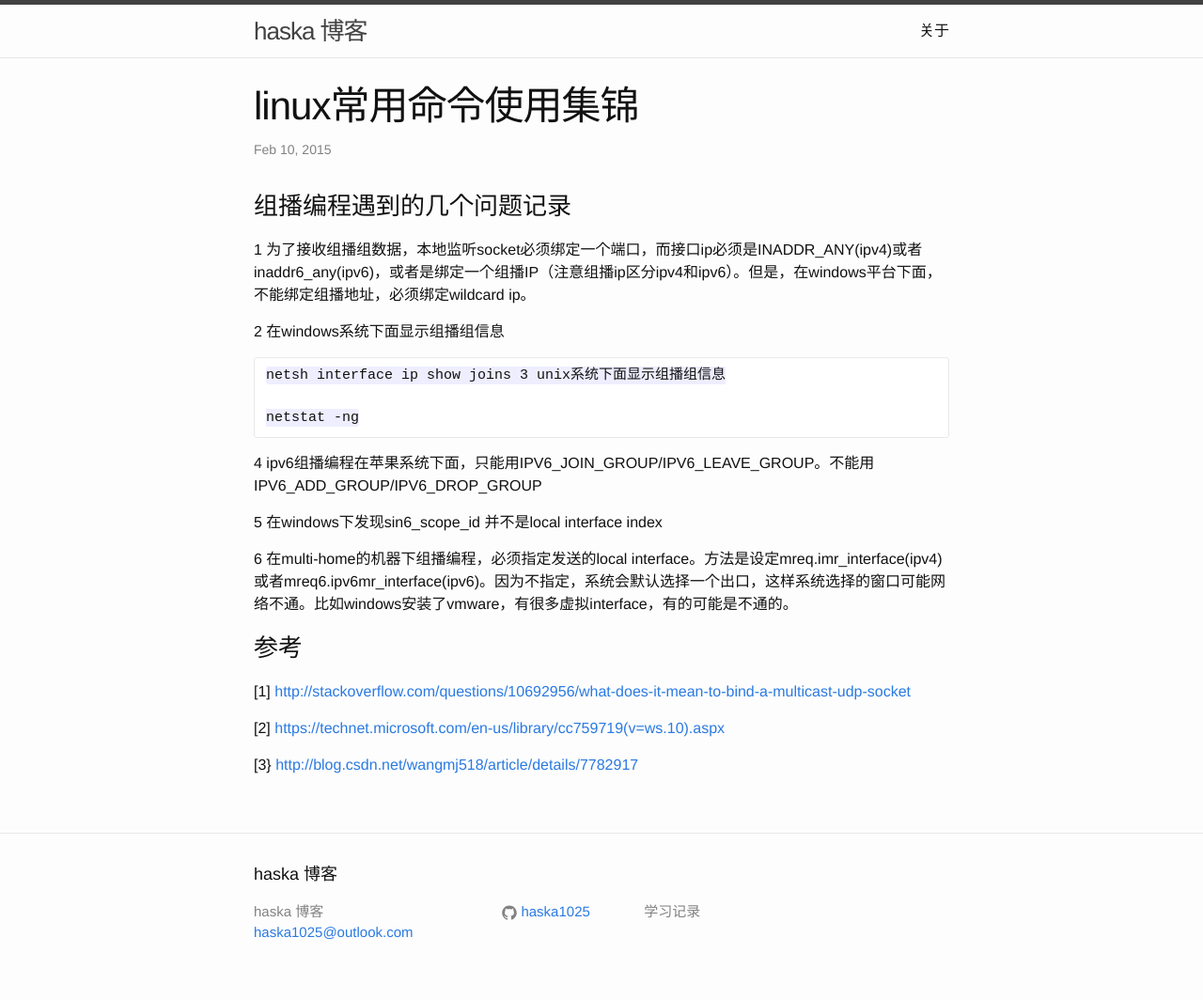
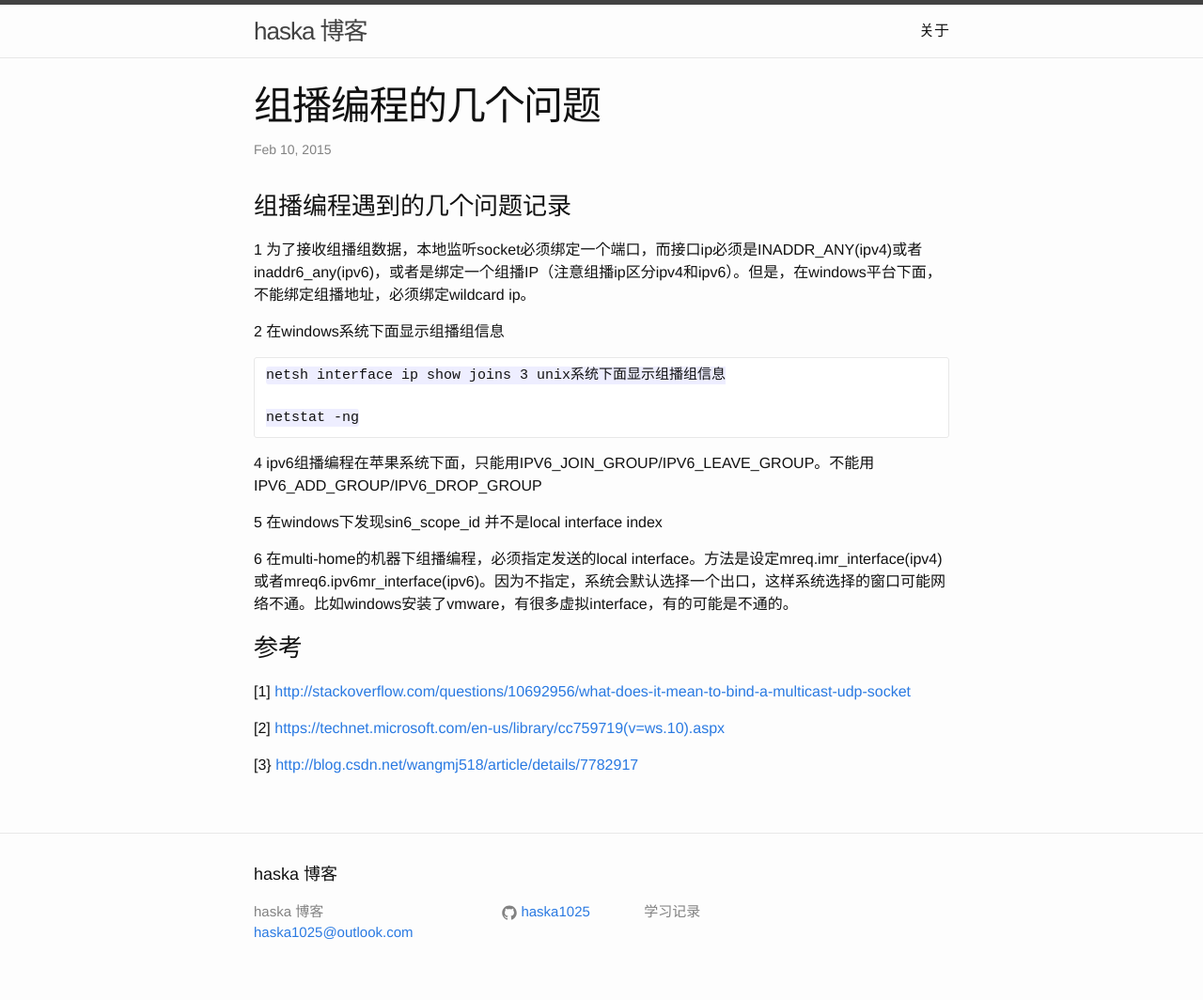
Before and after one commit to haska1025/haska1025.github.io, a Jekyll site: the page built from _posts/2016-06-18-mcast_notes.md, in a window 1280 px wide. Shown: the whole page at 94% size. Built offline with Jekyll 4.4.1, drawn with Linux system fonts in a browser that asks for light colours.

Commit message:
Modify name

```diff
--- a/_posts/2016-06-18-mcast_notes.md
+++ b/_posts/2016-06-18-mcast_notes.md
@@ -1,8 +1,8 @@
 ---
 layout: post
-title:  "linux常用命令使用集锦"
+title:  "组播编程的几个问题"
 date:   2015-02-10 4:51:53
-categories: linux
+categories: network
 ---
 ### 组播编程遇到的几个问题记录
 
```
